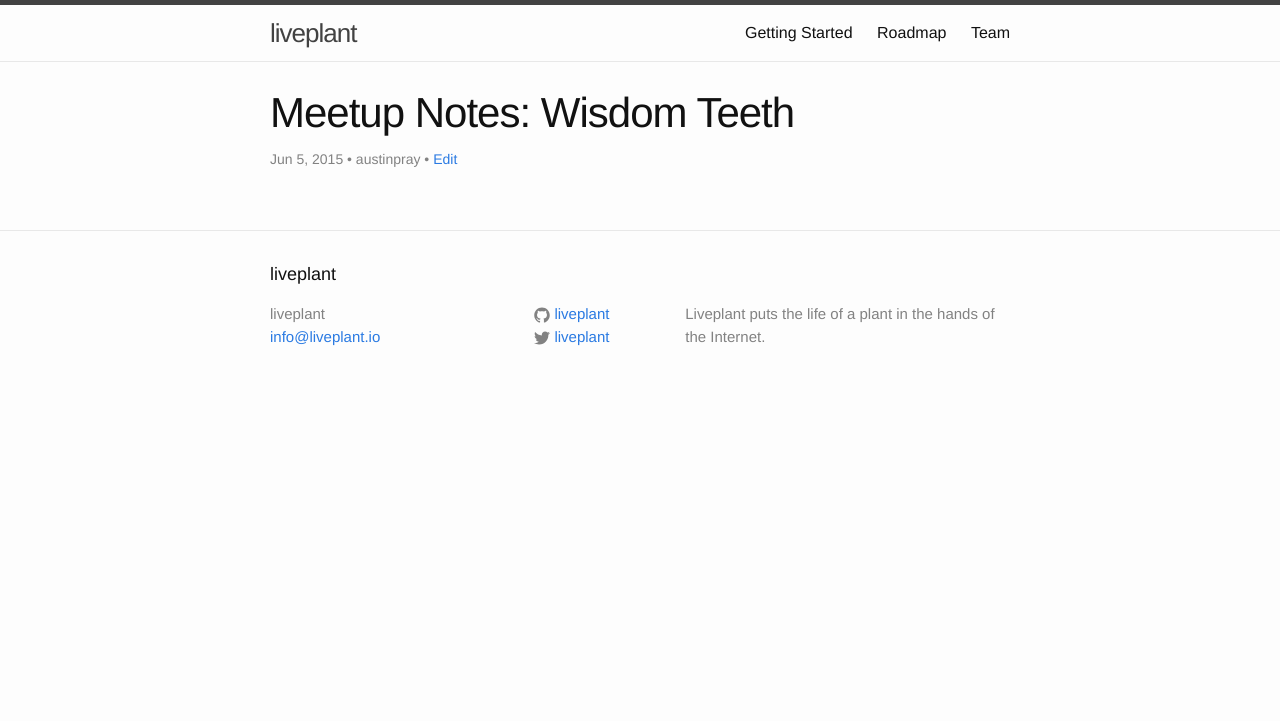
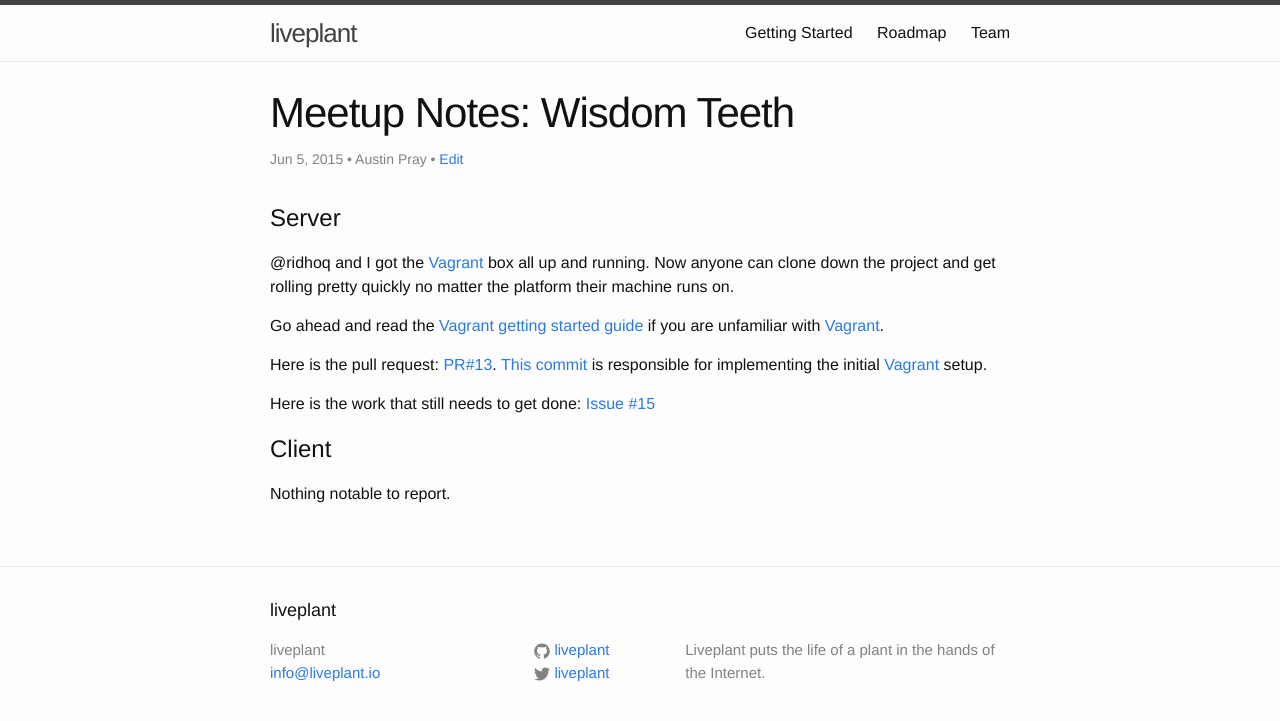
Before and after one commit to liveplant/about.liveplant.io, a Jekyll site: the page built from _posts/2015-06-05-meetup-hashtag-wisdom-teeth.markdown, in a window 1280 px wide. Shown: the top 721 px of the page. Built offline with Jekyll 4.4.1, drawn with Linux system fonts in a browser that asks for light colours; comment, search, counter and statistics services are not loaded.

Commit message:
Adds meetup details

```diff
--- a/_posts/2015-06-05-meetup-hashtag-wisdom-teeth.markdown
+++ b/_posts/2015-06-05-meetup-hashtag-wisdom-teeth.markdown
@@ -3,5 +3,27 @@ layout: post
 title:  "Meetup Notes: Wisdom Teeth"
 date:   2015-06-05 19:00:00
 categories: meetup progress
-author: austinpray
+author: Austin Pray
 ---
+
+# Server
+
+@ridhoq and I got the [Vagrant][] box all up and running. Now anyone can clone
+down the project and get rolling pretty quickly no matter the platform their
+machine runs on.
+
+Go ahead and read the [Vagrant getting started
+guide](https://docs.vagrantup.com/v2/getting-started/index.html) if you are
+unfamiliar with [Vagrant][].
+
+Here is the pull request:
+[PR#13](https://github.com/liveplant/liveplant-server/pull/13). [This commit](https://github.com/liveplant/liveplant-server/commit/c4ab28ef5e349b3fbcf8b68709905fa96704916e)
+is responsible for implementing the initial [Vagrant][] setup.
+
+Here is the work that still needs to get done: [Issue #15](https://github.com/liveplant/liveplant-server/issues/15)
+
+# Client
+
+Nothing notable to report.
+
+[Vagrant]: https://www.vagrantup.com/
```
